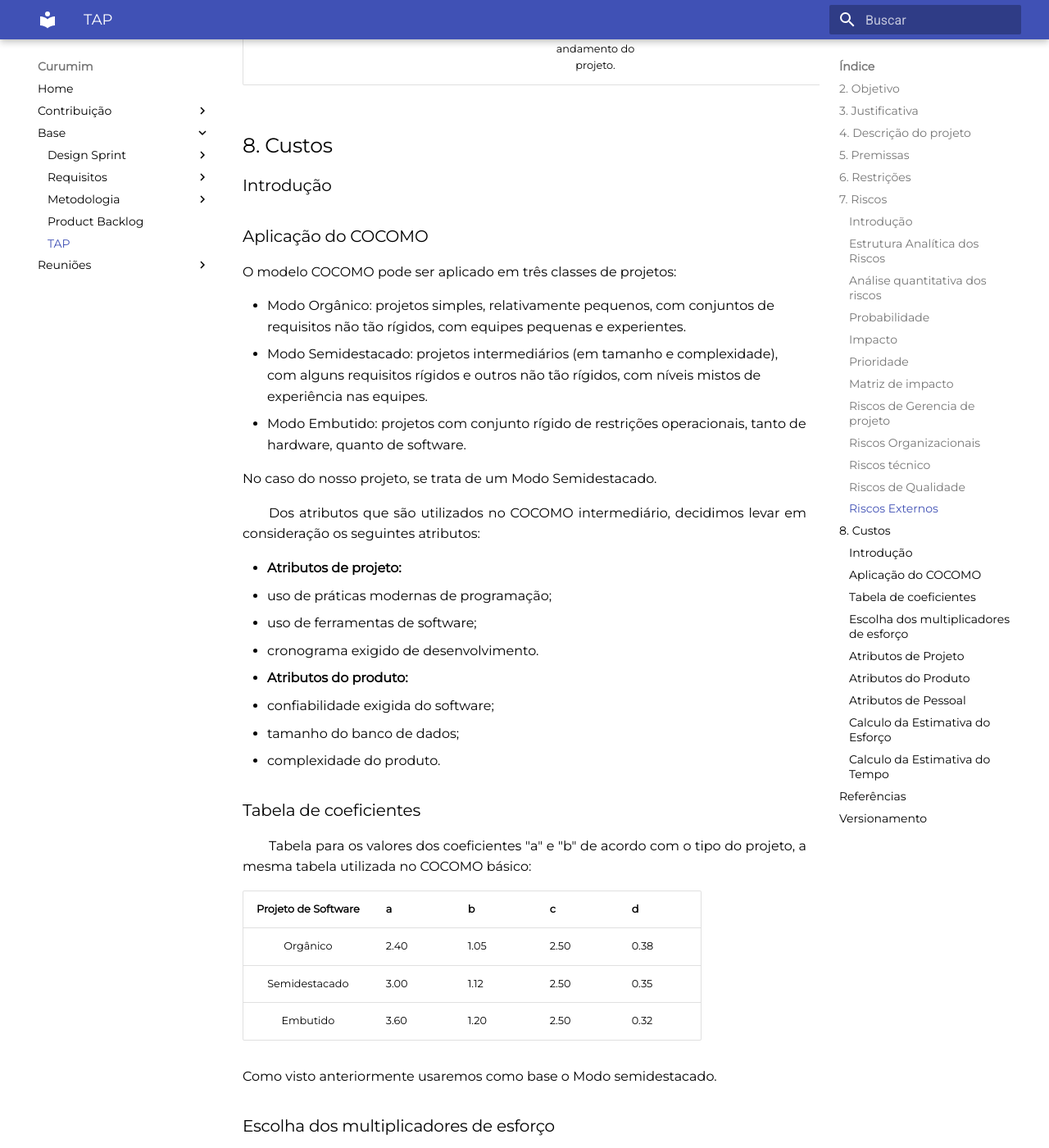
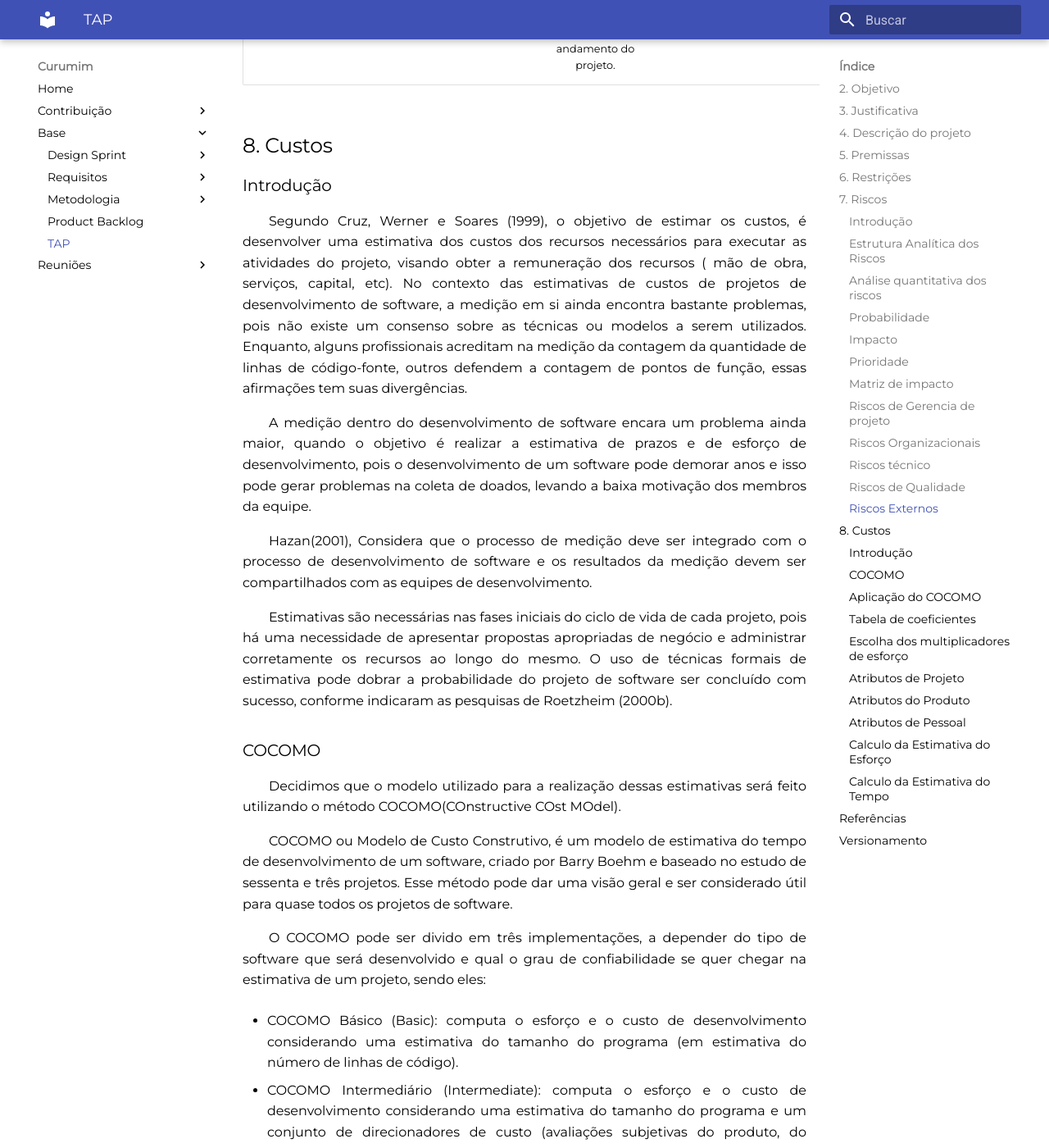
Before and after one commit to UnBArqDsw2021-1/2021.1_G6_Curumim, an MkDocs documentation site: the page built from docs/base/tap/tap.md, in a window 1280 px wide and 1400 px high, scrolled down 6712 px. Shown: the whole window at 82% size. Built offline with MkDocs 1.6.1 and Material for MkDocs 9.7.7, drawn with Linux system fonts in a browser that asks for light colours; some of the changed lines change nothing that is shown; some of the changed text lies outside the part shown.

Commit message:
doc(#46) Adicionando introduçao ao topico de custos.
    Co-authored-by: eliseukadesh67 <eliseu.kadesh1967@gmail.com>
    Co-authored-by: edsondearaujo <edsondearaujofga@gmail.com>

```diff
--- a/docs/base/tap/tap.md
+++ b/docs/base/tap/tap.md
@@ -111,6 +111,30 @@
 
 ### Introdução
 
+&emsp;&emsp;Segundo Cruz, Werner e Soares (1999), o objetivo de estimar os custos, é desenvolver uma estimativa dos custos dos recursos necessários para executar as atividades do projeto, visando obter a remuneração dos recursos ( mão de obra, serviços, capital, etc). No contexto das estimativas de custos de projetos de desenvolvimento de software, a medição em si  ainda encontra bastante problemas, pois não existe um consenso sobre as técnicas ou modelos a serem utilizados. Enquanto, alguns profissionais acreditam na medição da contagem da quantidade de linhas de código-fonte, outros defendem a contagem de pontos de função, essas afirmações tem suas divergências.
+
+&emsp;&emsp;A medição dentro do desenvolvimento de software encara um problema ainda maior, quando o objetivo é realizar a estimativa de prazos e de esforço de desenvolvimento, pois o desenvolvimento de um software pode demorar anos e isso pode gerar problemas na coleta de doados, levando a baixa motivação dos membros da equipe.
+
+&emsp;&emsp;Hazan(2001), Considera que o processo de medição deve ser integrado com o processo de desenvolvimento de software e os resultados da medição devem ser compartilhados com as
+equipes de desenvolvimento.
+
+&emsp;&emsp;Estimativas são necessárias nas fases iniciais do ciclo de vida de cada projeto, pois há uma necessidade de apresentar propostas apropriadas de negócio e administrar corretamente os recursos ao longo do mesmo. O uso de técnicas formais de estimativa pode dobrar a probabilidade do projeto de software ser concluído com sucesso, conforme indicaram as pesquisas de Roetzheim (2000b).
+
+### COCOMO
+
+&emsp;&emsp;Decidimos que o modelo utilizado para a realização dessas estimativas será feito utilizando o método COCOMO(COnstructive COst MOdel).
+
+&emsp;&emsp;COCOMO ou Modelo de Custo Construtivo, é um modelo de estimativa do tempo de desenvolvimento de um software, criado por Barry Boehm e baseado no estudo de sessenta e três projetos. Esse método pode dar uma visão geral e ser considerado útil para quase todos os projetos de software.
+
+&emsp;&emsp;O COCOMO pode ser divido em três implementações, a depender do tipo de software que será desenvolvido e qual o grau de confiabilidade se quer chegar na estimativa de um projeto, sendo eles:
+
+- COCOMO Básico (Basic): computa o esforço e o custo de desenvolvimento considerando uma estimativa do tamanho do programa (em estimativa do número de linhas de código).
+
+- COCOMO Intermediário (Intermediate): computa o esforço e o custo de desenvolvimento considerando uma estimativa do tamanho do programa e um conjunto de direcionadores de custo (avaliações subjetivas do produto, do hardware, do pessoal e dos atributos do projeto).
+
+- COCOMO Detalhado (Detailed): além das características do COCOMO intermediário, inclui uma avaliação do impacto dos direcionadores de custo sobre cada etapa do desenvolvimento.
+
+
 ### Aplicação do COCOMO
 
 O modelo COCOMO pode ser aplicado em três classes de projetos:
@@ -121,17 +145,19 @@ O modelo COCOMO pode ser aplicado em três classes de projetos:
 
 No caso do nosso projeto, se trata de um Modo Semidestacado.
 
-&emsp;&emsp;Dos atributos que são utilizados no COCOMO intermediário, decidimos levar em consideração os seguintes atributos:
+&emsp;&emsp;Dos atributos que são utilizados no COCOMO intermediário, decidimos levar em consideração apenas os seguintes atributos:
 
-* **Atributos de projeto:**
-  * uso de práticas modernas de programação;
-  * uso de ferramentas de software;
-  * cronograma exigido de desenvolvimento.
+**Atributos de projeto:**
 
-* **Atributos do produto:**
-  * confiabilidade exigida do software;
-  * tamanho do banco de dados;
-  * complexidade do produto.
+  - uso de práticas modernas de programação;
+  - uso de ferramentas de software;
+  - cronograma exigido de desenvolvimento.
+
+**Atributos do produto:**
+
+  - confiabilidade exigida do software;
+  - tamanho do banco de dados;
+  - complexidade do produto.
 
 ### Tabela de coeficientes
 
@@ -147,7 +173,7 @@ Como visto anteriormente usaremos como base o Modo semidestacado.
 
 ### Escolha dos multiplicadores de esforço
 
-&emsp;&emsp;Com base em reunião com os integrantes, em cada atributo escolhido definimos os multiplicadores de esforço de acordo com as tabelas de Boehm (1981), e cada multiplicador escolhido dexiamos destacados na tabela.
+&emsp;&emsp;Com base em reunião com os integrantes, em cada atributo definimos os multiplicadores de esforço de acordo com as tabelas de Boehm (1981), e cada multiplicador escolhido deixamos destacados na tabela.
 
 ### Atributos de Projeto
 
```
